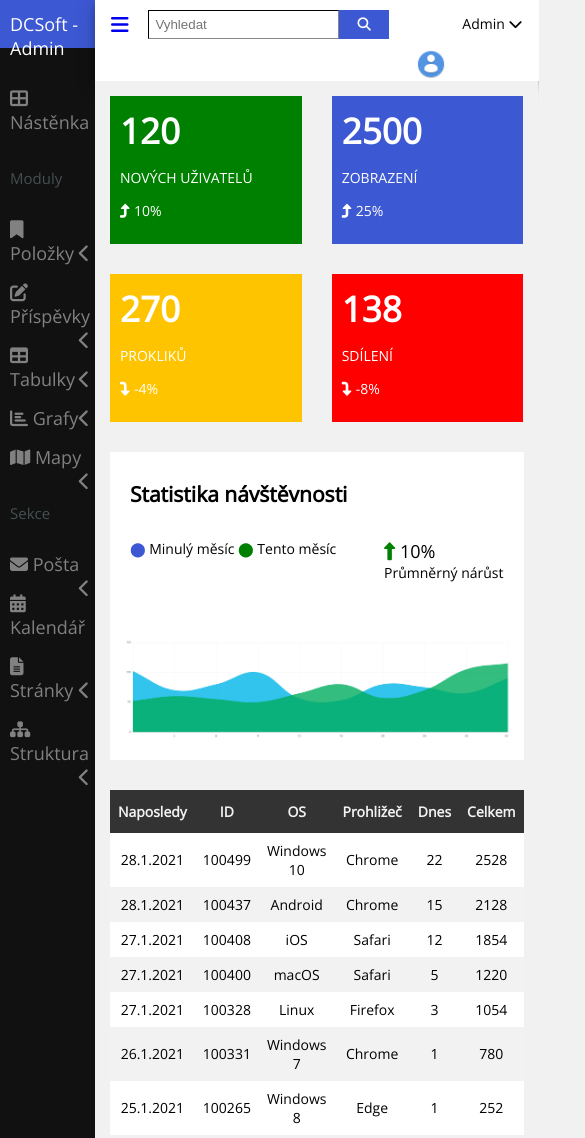
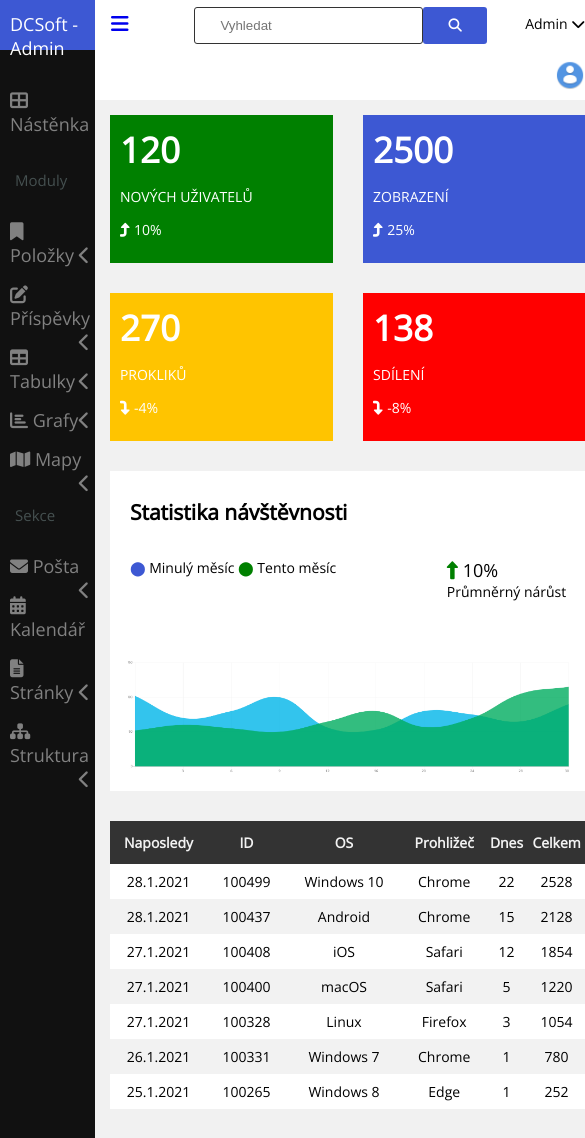
Before and after one commit to AderSK/Nastenka, a plain HTML site: page nastenka_2/index.html in a window 390 px wide. Shown: the top 1138 px of the page, 585 px wide, since content can reach past the window. Drawn offline with nearby package versions, Linux system fonts and the light colour scheme.

Commit message:
Add files via upload

```diff
--- a/nastenka_2/index.html
+++ b/nastenka_2/index.html
@@ -10,7 +10,7 @@
 </head>
 <body>
   <div class="sidebar">
-    <a href="#" style="background-color: rgb(61, 88, 211); color: white; height: 48px;text-align: left; padding-top: 12px;">DCSoft - Admin</a>
+    <a href="#" style="background-color: rgb(61, 88, 211); color: white; height: 50px ;text-align: left; padding-top: 12px;">DCSoft - Admin</a>
     <br>
     <br>
     <a href="#"><i class="fa-solid fa-table-cells-large"></i> Nástěnka</a>
@@ -32,14 +32,14 @@
   </div>
   <div class="column">
     <div class="navbar">
-      <a href="#" onclick="document.getElementsByClassName('column')[0].classList.toggle('bigger')" style="padding-right: 20px; float: left;"><i class="fa-solid fa-bars" style="font-size: 20px; vertical-align: middle;"></i></a>
+      <a href="#" onclick="document.getElementsByClassName('column')[0].classList.toggle('bigger')" style="float: left;"><i class="fa-solid fa-bars" style="font-size: 20px;"></i></a>
       <div class="search-container">
         <form action="">
           <input type="text" placeholder="Vyhledat" name="search">
           <button type="submit"><i class="fa-solid fa-magnifying-glass"></i></button>
         </form>
       </div>
-      <a style="float: right; padding-left: 0px;"> Admin <i class="fa-solid fa-chevron-down"></i></a>
+      <a style="float: right;"> Admin <i class="fa-solid fa-chevron-down"></i></a>
       <a style="float: right; padding-top: 10px;"> <img style="width: 30px;" src="img/profile.png" alt="Profile"> </a>
     </div>
     <main>
--- a/nastenka_2/style.scss
+++ b/nastenka_2/style.scss
@@ -1,6 +1,21 @@
-@import "variables";
+@import url('https://fonts.googleapis.com/css2?family=Open+Sans&display=swap');
 
-@import url('https://fonts.googleapis.com/css2?family=Open+Sans&display=swap');
+// COLORS
+
+$bg-color: #f1f1f1;
+$my-blue: #3d58d3;
+$my-yellow: #ffc400;
+$my-grey: #333;
+$my-black: #111;
+
+// SIZES
+
+$gap-size: 30px;
+
+// FONTS
+
+$font-family: 'Open Sans', sans-serif;
+$text-size: 14px;
 
 * {
     box-sizing: border-box;
@@ -11,7 +26,7 @@ body {
     display: flex;
     min-height: 100vh;
     flex-direction: row;
-    margin: 0px;
+    margin: 0;
     font-size: $text-size;
     font-family: $font-family;
 }
@@ -20,36 +35,39 @@ body {
     background: $my-black;
     color: #818181;
     flex: 1;
-    padding: 0px;
-    transition: 0.5s;
+    padding: 0;
+    transition: .5s;
 }
 
 .sidebar a {
-    padding-left: 10px;
-    padding-bottom: 15px;
-    padding-right: 5px;
+    padding: 0 5px 15px 10px;
     text-decoration: none;
     font-size: 18px;
     color: #818181;
     display: block;
-    transition: 0.3s;
+    transition: .3s;
+}
+
+.sidebar a:hover {
+    color: #d8d8d8;
 }
 
 .sidebar p {
-    padding-left: 10px;
-    padding-bottom: 10px;
-    margin-top: 0px;
-    margin-bottom: 0px;
+    padding: 0 0 10px 15px;
+    margin: 0;
     font-size: 15px;
     color: #455050;
     display: block;
-    transition: 0.3s;
+    transition: .3s;
 }
 
 .column {
     display: flex;
     flex-direction: column;
     flex: 7;
+    @media (max-width: 850px) {
+        flex: 25;
+    }
 }
 
 .column.bigger {
@@ -65,31 +83,33 @@ body {
     color: white;
 }
 
+.card1, .card2, .card3, .card4 {
+    flex-basis: 25%;
+    min-height: 15vh;
+    max-height: 23vh;
+    @media (max-width: 850px) {
+        flex-basis: 50%;
+    }
+}
+
 .card1 h2, .card2 h2, .card3 h2, .card4 h2{
     font-size: 35px;
-    margin-top: 1px;
-    margin-bottom: 1px;
+    margin: 1px 0 1px 0;
 }
 
 .card1 {
-    flex-basis: 25%;
-    min-height: 15vh;
     background: green;
 }
 
 .card2 {
-    flex-basis: 25%;
     background: $my-blue;
 }
 
 .card3 {
-    flex-basis: 25%;
-    min-height: 15vh;
     background: $my-yellow;
 }
 
 .card4 {
-    flex-basis: 25%;
     background: red;
 }
 
@@ -98,52 +118,35 @@ body {
     flex-wrap: wrap;
     text-align: left;
     justify-content: space-between;
-    align-items: flex-start
+    align-items: flex-start;
 }
 
-.left-side {
+.left-side, .right-side {
     flex-basis: 50%;
+    @media (max-width: 850px) {
+        flex-basis: 100%;
+  }
 }
 
-.right-side {
+.content-left, .content-left-bot, .content-right {
     flex-basis: 50%;
-}
-
-.content-left {
-    flex-basis: 50%;
-    min-height: 40vh;
-    background: white;
-}
-
-.content-left-bot {
-    flex-basis: 50%;
+    min-width: 60vh;
     min-height: 30vh;
     background: white;
 }
 
-.content-right {
-    flex-basis: 50%;
-    min-height: 30vh;
-    background: white;
-}
-
-@media (max-width: 800px) {
-    .left-side, .right-side {
-      flex-basis: 100%;
-    }
-    .card1, .card2, .card3, .card4 {
-        flex-basis: 50%;
-    }
+.content-left {
+    min-height: 40vh;
 }
 
 .navbar {
     overflow: hidden;
     background-color: white;
-    box-shadow: 0 4px 8px 0 rgba(0, 0, 0, 0.2), 0 6px 20px 0 rgba(0, 0, 0, 0.19);
+    box-shadow: 10px 10px 5px black
 }
 
-.navbar a{
-    height: 5vh;
+.navbar a {
+    height: 50px;
     float: left;
     display: block;
     text-align: center;
@@ -151,23 +154,30 @@ body {
     text-decoration: none;
 }
 
+.navbar a:hover {
+    background-color: $my-grey;
+    color: white;
+}
+
 .navbar .search-container {
     float: left;
 }
 
 .navbar input[type=text] {
-    padding: 6px;
-    margin-top: 10px;
-    border-width: 1px;
+    padding: 10px 25px;
+    margin: 7px 0px 7px 50px;
+    border-radius: 3px;
+    border-width: .5px;
     border-color: $my-grey;
+    border-style: groove;
 }
 
 .navbar .search-container button {
     float: right;
-    padding: 7px 18px;
-    margin-top: 10px;
-    margin-right: 16px;
+    padding: 11px 25px;
+    margin: 7px 0px;
     background: $my-blue;
+    border-radius: 3px;
     color: white;
     border: none;
     cursor: pointer;
@@ -175,9 +185,8 @@ body {
 
 footer {
     background: white;
-    height: 5vh;
-    padding-left: 10px;
-    padding-right: 10px;
+    height: 4vh;
+    padding: 0 10px 5px;
 }
 
 .left-side div, .right-side div, .cards div {
@@ -203,6 +212,5 @@ footer {
     text-align: center;
     background-color: $my-grey;
     color: #f2f2f2;
-    padding-top: 12px;
-    padding-bottom: 12px;
+    padding: 12px 0 12px;
 }
```
Also changed, not shown: nastenka_2/style.css, 1 other file.
